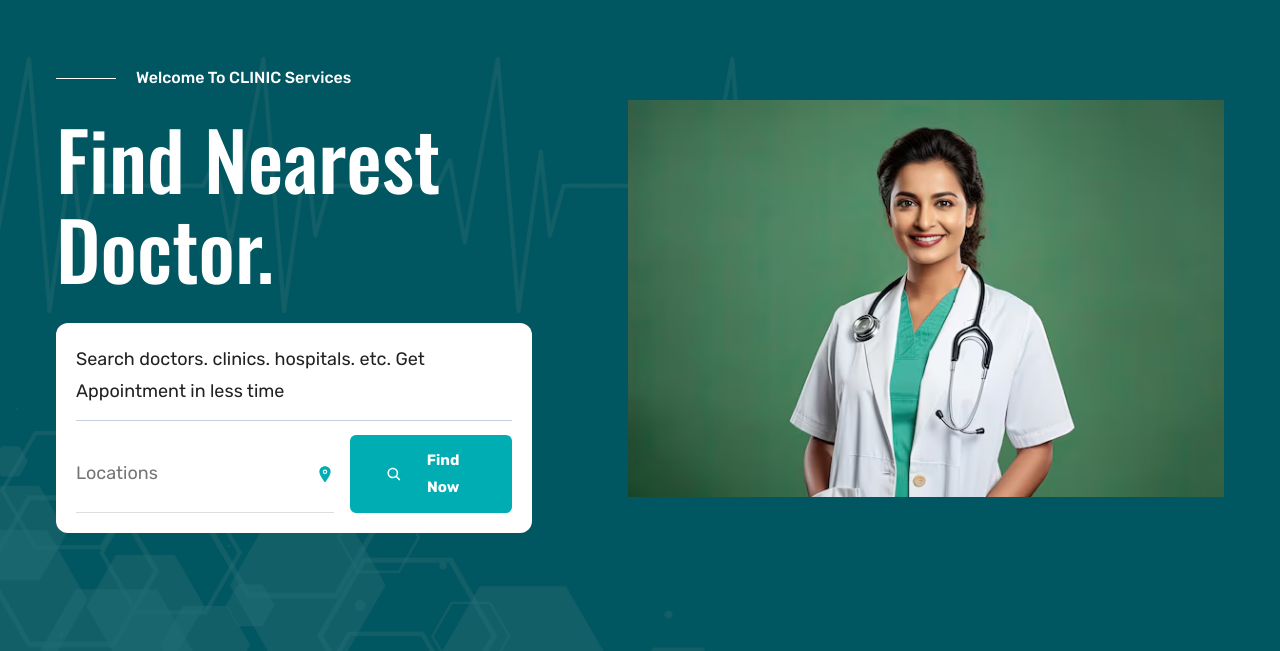
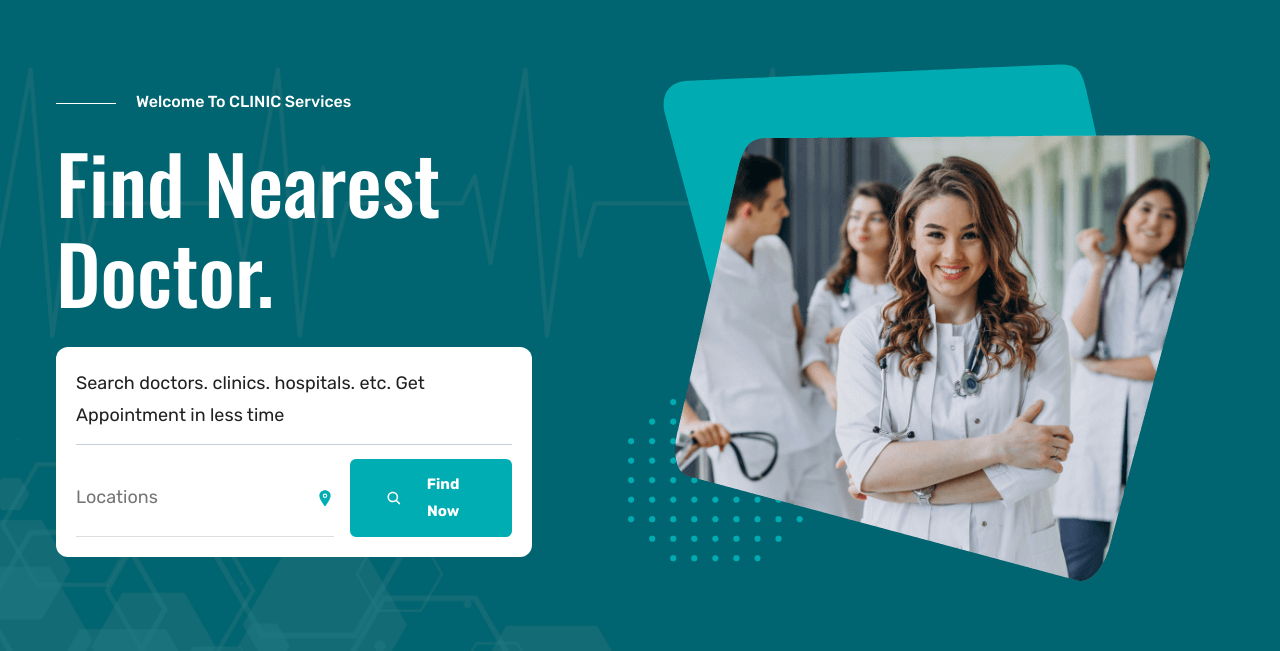
Before and after one commit to HridyanshJha/Clinic-Services, a plain HTML site: page indexhos.html in a window 1280 px wide. Shown: the part 136-787 px from the top of the page. Drawn offline with nearby package versions, Linux system fonts and the light colour scheme; files whose address does not match are found by name.

Commit message:
fix: Update color values and image source for improved design consistency

```diff
--- a/indexhos.css
+++ b/indexhos.css
@@ -6,7 +6,7 @@
 
     --rich-black-fogra-29: hsl(220, 2%, 28%);
     --middle-blue-green_40: hwb(231 0% 95% / 0.4);
-    --midnight-green: hsl(186, 100%, 19%);
+    --midnight-green: hsl(186, 100%, 22%);
     --midnight-green_a25: hsla(214, 58%, 29%, 0.25);
     --independece: hsl(236, 14%, 39%);
     --verdigris: hsl(182, 100%, 35%);
@@ -18,7 +18,7 @@
     --gainsboro: hsl(0, 0%, 87%);
     --white: hsl(0, 0%, 100%);
     --white_a20: hsla(0, 0%, 100%, 0.2);
-    --white_a10: hsla(0, 0%, 100%, 0.1);
+    --white_a10: hsla(106, 100%, 50%, 0.1);
     --black: rgb(88, 86, 86);
 
     /**
--- a/indexhos.html
+++ b/indexhos.html
@@ -192,7 +192,7 @@
           </div>
 
           <figure class="hero-banner" data-reveal="right">
-            <img src="./images/indian-young-female-doctor-isolated-green_856987-1115.avif"width="700" height="517" loading="eager" alt="hero banner"
+            <img src="./images/herobanner1.png"width="500" height="417" loading="eager" alt="hero banner"
               class="w-100">
           </figure>
 
```
